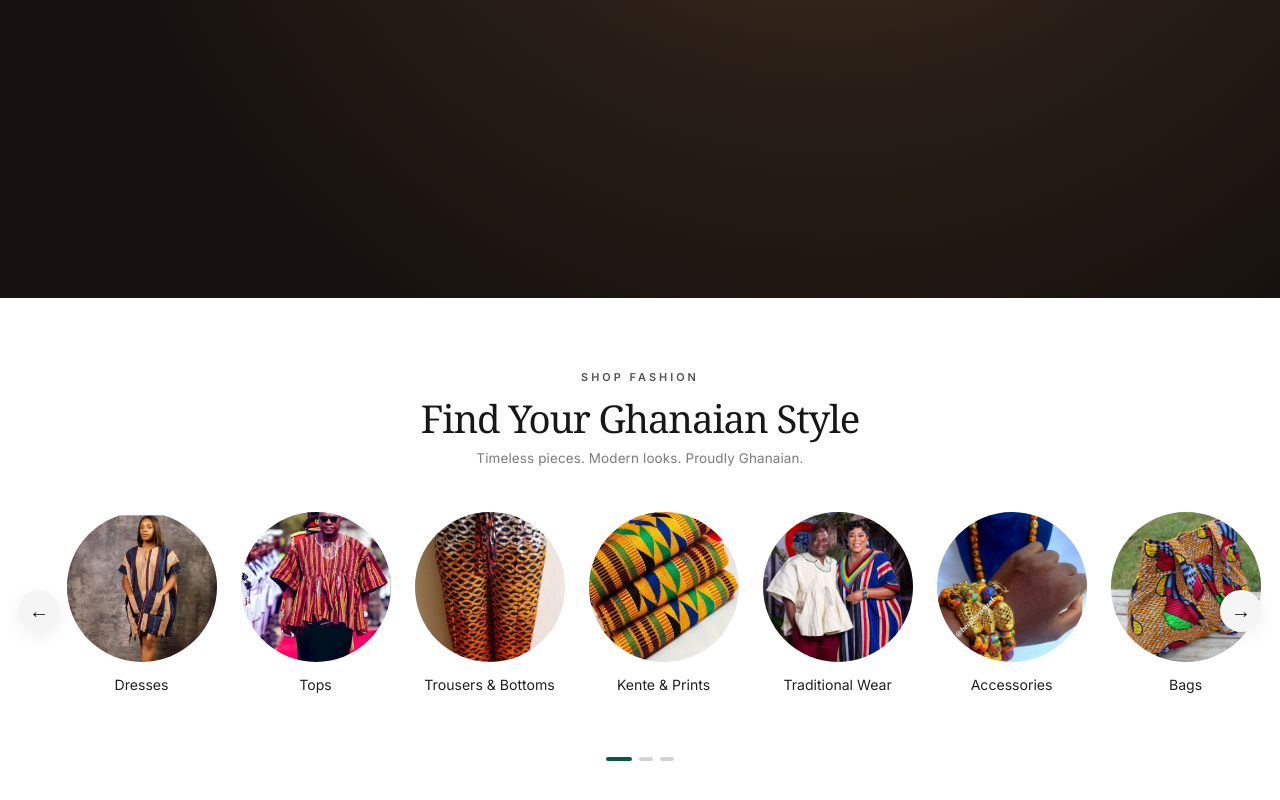
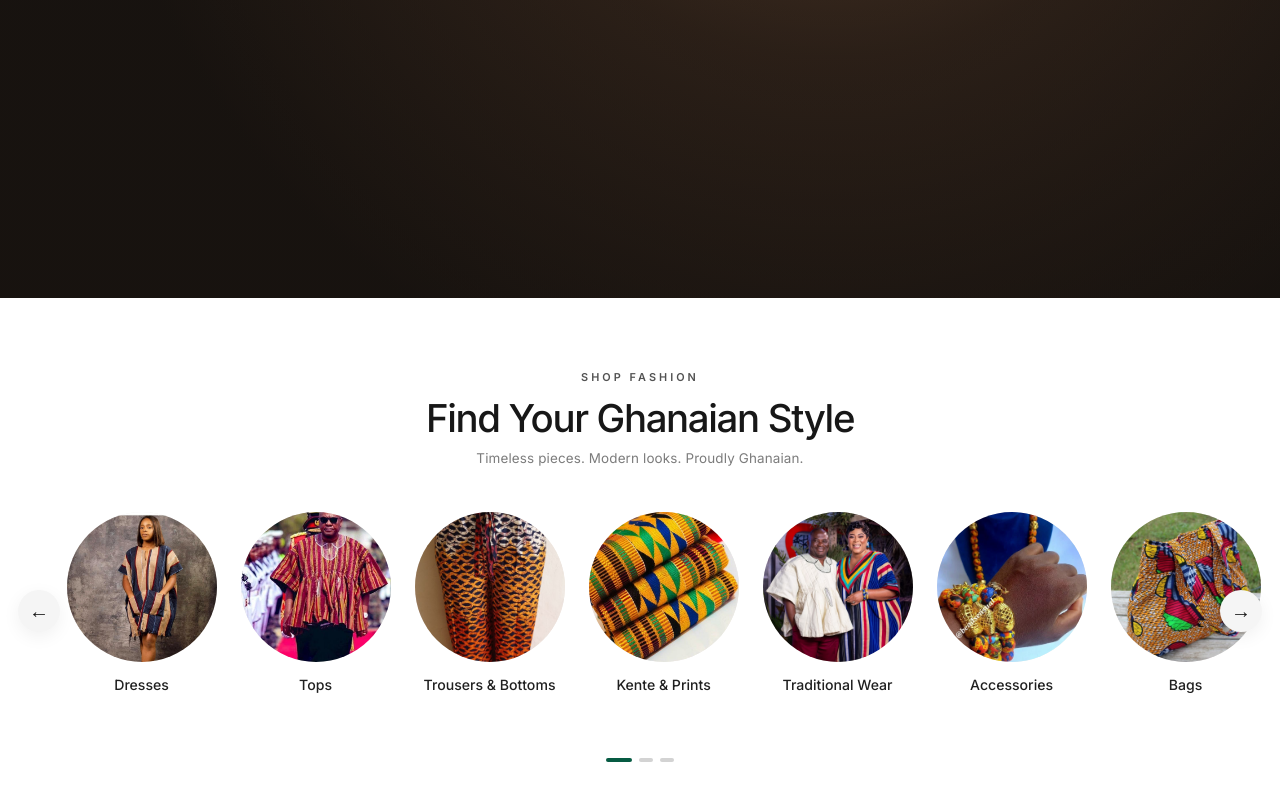
Before and after one commit to BartMhan1/tiah, a Next.js app: page / in a window 1280 px wide. Shown: the part 502-1302 px from the top of the page. Built offline with nearby package versions, Linux system fonts and the light colour scheme.

Commit message:
Use Inter throughout the Fashion page

```diff
--- a/app/globals.css
+++ b/app/globals.css
@@ -2,7 +2,7 @@
 *::before,
 *::after { box-sizing: border-box; margin: 0; padding: 0; }
 html, body { min-height: 100%; }
-body { font-family: system-ui, -apple-system, BlinkMacSystemFont, "Segoe UI", sans-serif; color: #fff; background: #fff; -webkit-font-smoothing: antialiased; }
+body { color: #fff; background: #fff; -webkit-font-smoothing: antialiased; }
 a { color: inherit; text-decoration: none; }
 button, input { font: inherit; }
 button { color: inherit; }
@@ -26,8 +26,8 @@ button { color: inherit; }
 .fashion-categories { color:#171717; background:#fff; padding:72px 0 80px; overflow:hidden; }
 .fashion-categories__heading { text-align:center; padding:0 24px; }
 .fashion-categories__eyebrow { color:#525252; font-size:.68rem; letter-spacing:.28em; font-weight:600; }
-.fashion-categories__heading h2 { margin-top:14px; font-family:Georgia,"Times New Roman",serif; font-size:clamp(1.9rem,3vw,3.15rem); font-weight:400; line-height:1.06; letter-spacing:-.03em; }
-.fashion-categories__heading p { margin-top:11px; color:#7c7c7c; font-size:.84rem; letter-spacing:.01em; }
+.fashion-categories__heading h2 { margin-top:14px; font-size:clamp(1.9rem,3vw,3.15rem); font-weight:500; line-height:1.08; letter-spacing:-.035em; }
+.fashion-categories__heading p { margin-top:11px; color:#7c7c7c; font-size:.84rem; font-weight:400; letter-spacing:.01em; }
 .fashion-categories__carousel { position:relative; margin-top:46px; }
 .fashion-categories__track { display:flex; gap:24px; overflow-x:auto; scroll-behavior:smooth; scrollbar-width:none; padding:0 5.2vw 18px; scroll-snap-type:x proximity; }
 .fashion-categories__track::-webkit-scrollbar { display:none; }
@@ -35,8 +35,8 @@ button { color: inherit; }
 .fashion-category__image { display:block; width:100%; aspect-ratio:1; border-radius:50%; overflow:hidden; background:#f1eee9; }
 .fashion-category__image img { width:100%; height:100%; display:block; object-fit:cover; transition:transform .45s cubic-bezier(.2,.7,.2,1); }
 .fashion-category:hover .fashion-category__image img { transform:scale(1.055); }
-.fashion-category__name { display:block; margin-top:14px; min-height:2.4em; color:#202020; font-size:.88rem; line-height:1.25; transition:font-weight .2s ease; }
-.fashion-category:hover .fashion-category__name { font-weight:650; }
+.fashion-category__name { display:block; margin-top:14px; min-height:2.4em; color:#202020; font-size:.88rem; font-weight:500; line-height:1.25; transition:font-weight .2s ease; }
+.fashion-category:hover .fashion-category__name { font-weight:600; }
 .category-arrow { position:absolute; z-index:2; top:calc(50% - 30px); width:42px; height:42px; display:grid; place-items:center; border:0; border-radius:50%; background:#f5f5f5; color:#171717; cursor:pointer; font-size:1.25rem; box-shadow:0 5px 18px rgba(0,0,0,.06); transition:transform .2s ease,background .2s ease; }
 .category-arrow:hover { transform:scale(1.06); background:#ededed; }.category-arrow--left{left:18px}.category-arrow--right{right:18px}
 .fashion-categories__dots { display:flex; justify-content:center; gap:7px; margin-top:30px; }.fashion-categories__dots span{width:14px;height:4px;border-radius:99px;background:#d3d3d3}.fashion-categories__dots .is-active{width:26px;background:#075b43}
```
